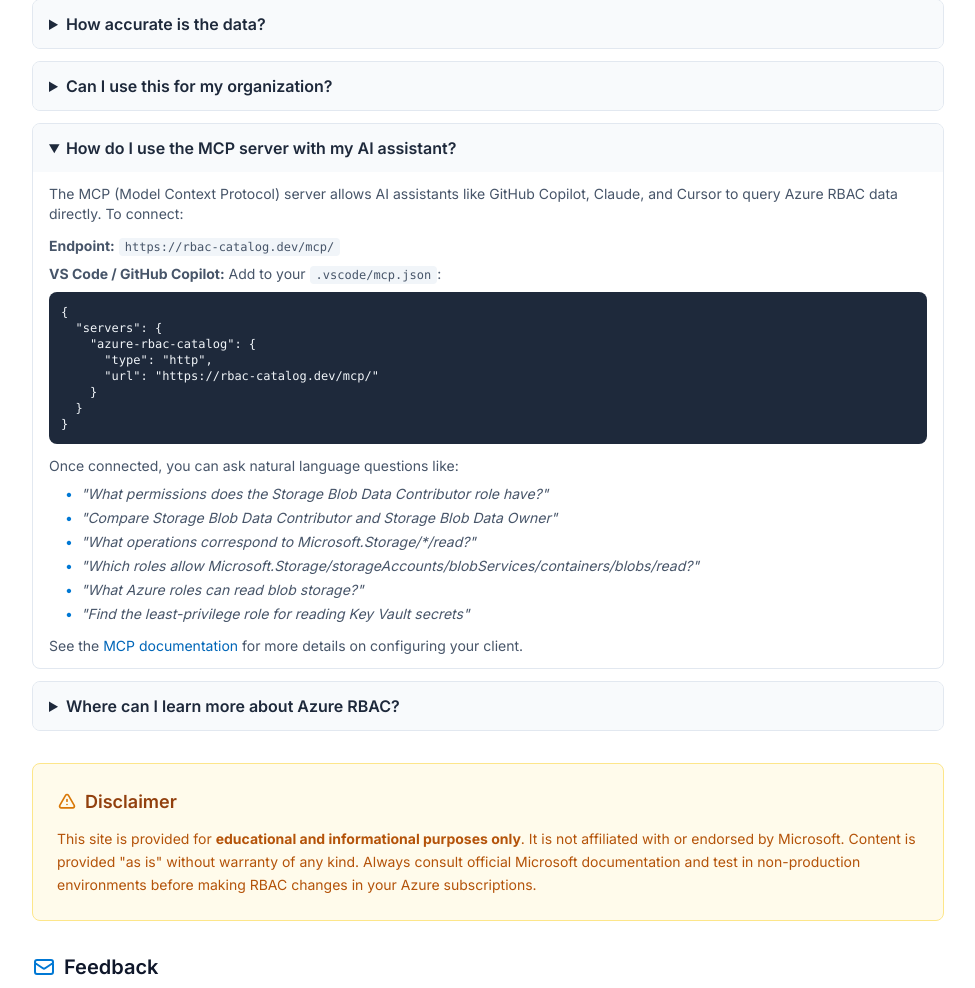
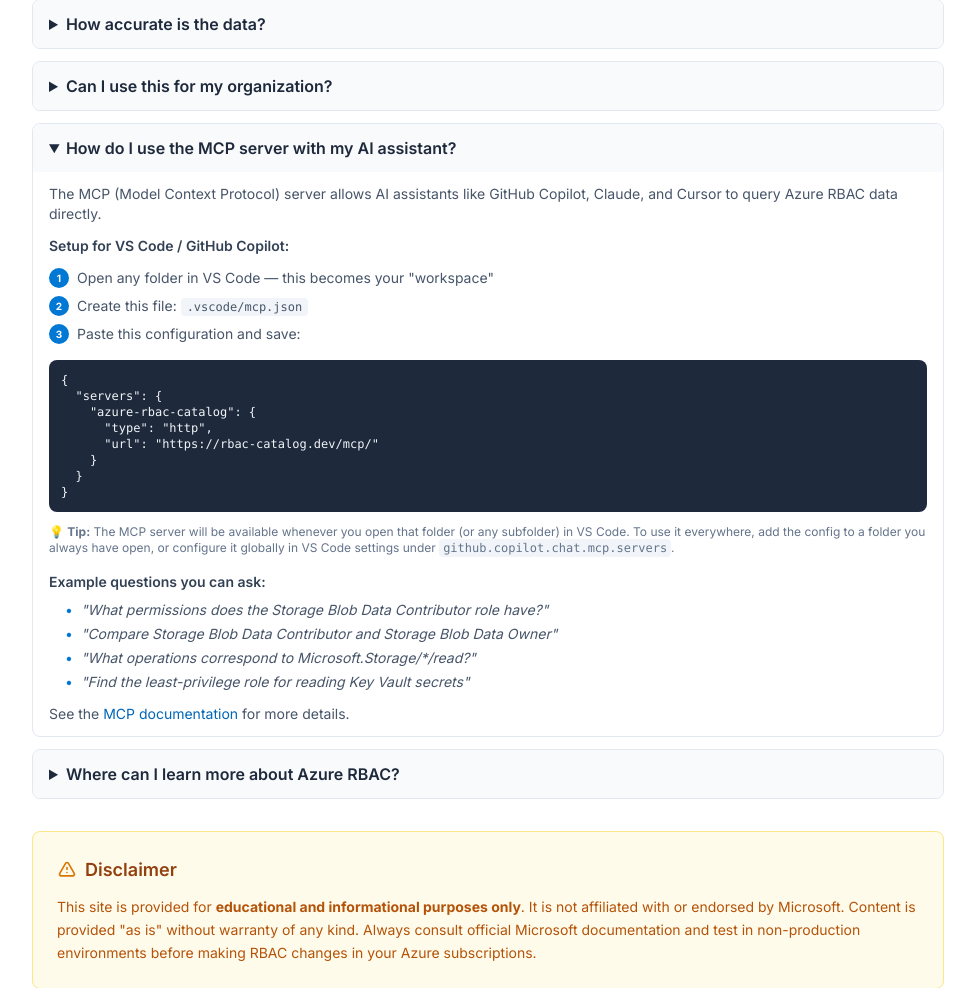
Before and after one commit to atomassi/rbac-catalog, a Python web app: template azurerbac/web/templates/about.html in a window 1280 px wide, after a click on "How do I use the MCP server with my AI assistant?". Shown: the part 1165-2153 px from the top of the page, without its empty margins (152-1127 px from the left). Run offline with Jinja, Linux system fonts and the light colour scheme; the template is opened without the code that fills it, so the values that code supplies are empty; some libraries are stand-ins or nearby versions.

Commit message:
Improve MCP server setup guide in About page

```diff
--- a/azurerbac/web/templates/about.html
+++ b/azurerbac/web/templates/about.html
@@ -329,9 +329,23 @@
                             <details class="border border-slate-200 rounded-lg overflow-hidden">
                                 <summary class="bg-slate-50 px-4 py-3 cursor-pointer font-semibold text-slate-800 hover:bg-slate-100 transition-colors">How do I use the MCP server with my AI assistant?</summary>
                                 <div class="px-4 py-3 text-sm text-slate-600">
-                                    <p class="mb-3">The MCP (Model Context Protocol) server allows AI assistants like GitHub Copilot, Claude, and Cursor to query Azure RBAC data directly. To connect:</p>
-                                    <p class="mb-2"><strong>Endpoint:</strong> <code class="bg-slate-100 px-1.5 py-0.5 rounded text-xs">https://rbac-catalog.dev/mcp/</code></p>
-                                    <p class="mb-2"><strong>VS Code / GitHub Copilot:</strong> Add to your <code class="bg-slate-100 px-1.5 py-0.5 rounded text-xs">.vscode/mcp.json</code>:</p>
+                                    <p class="mb-3">The MCP (Model Context Protocol) server allows AI assistants like GitHub Copilot, Claude, and Cursor to query Azure RBAC data directly.</p>
+
+                                    <p class="mb-3 font-semibold text-slate-700">Setup for VS Code / GitHub Copilot:</p>
+                                    <div class="space-y-2 mb-4">
+                                        <div class="flex items-center">
+                                            <span class="flex-shrink-0 w-5 h-5 bg-azure-500 text-white text-[10px] font-bold rounded-full inline-flex items-center justify-center mr-2">1</span>
+                                            <span>Open any folder in VS Code — this becomes your "workspace"</span>
+                                        </div>
+                                        <div class="flex items-center">
+                                            <span class="flex-shrink-0 w-5 h-5 bg-azure-500 text-white text-[10px] font-bold rounded-full inline-flex items-center justify-center mr-2">2</span>
+                                            <span>Create this file: <code class="bg-slate-100 px-1.5 py-0.5 rounded text-xs font-mono">.vscode/mcp.json</code></span>
+                                        </div>
+                                        <div class="flex items-center">
+                                            <span class="flex-shrink-0 w-5 h-5 bg-azure-500 text-white text-[10px] font-bold rounded-full inline-flex items-center justify-center mr-2">3</span>
+                                            <span>Paste this configuration and save:</span>
+                                        </div>
+                                    </div>
                                     <pre class="bg-slate-800 text-slate-100 p-3 rounded-lg text-xs overflow-x-auto mb-3"><code>{
   "servers": {
     "azure-rbac-catalog": {
@@ -340,16 +354,16 @@
     }
   }
 }</code></pre>
-                                    <p class="mb-2">Once connected, you can ask natural language questions like:</p>
+                                    <p class="mb-4 text-xs text-slate-500">💡 <strong>Tip:</strong> The MCP server will be available whenever you open that folder (or any subfolder) in VS Code. To use it everywhere, add the config to a folder you always have open, or configure it globally in VS Code settings under <code class="bg-slate-100 px-1 py-0.5 rounded">github.copilot.chat.mcp.servers</code>.</p>
+
+                                    <p class="mb-2 font-semibold text-slate-700">Example questions you can ask:</p>
                                     <ul class="ml-4 space-y-1 mb-3">
                                         <li class="flex items-start"><span class="text-azure-500 mr-2">•</span><em>"What permissions does the Storage Blob Data Contributor role have?"</em></li>
                                         <li class="flex items-start"><span class="text-azure-500 mr-2">•</span><em>"Compare Storage Blob Data Contributor and Storage Blob Data Owner"</em></li>
                                         <li class="flex items-start"><span class="text-azure-500 mr-2">•</span><em>"What operations correspond to Microsoft.Storage/*/read?"</em></li>
-                                        <li class="flex items-start"><span class="text-azure-500 mr-2">•</span><em>"Which roles allow Microsoft.Storage/storageAccounts/blobServices/containers/blobs/read?"</em></li>
-                                        <li class="flex items-start"><span class="text-azure-500 mr-2">•</span><em>"What Azure roles can read blob storage?"</em></li>
                                         <li class="flex items-start"><span class="text-azure-500 mr-2">•</span><em>"Find the least-privilege role for reading Key Vault secrets"</em></li>
                                     </ul>
-                                    <p>See the <a href="https://modelcontextprotocol.io/docs" target="_blank" rel="noopener" class="text-azure-600 hover:underline">MCP documentation</a> for more details on configuring your client.</p>
+                                    <p>See the <a href="https://modelcontextprotocol.io/docs" target="_blank" rel="noopener" class="text-azure-600 hover:underline">MCP documentation</a> for more details.</p>
                                 </div>
                             </details>
                             <details class="border border-slate-200 rounded-lg overflow-hidden">
```
Also changed, not shown: README.md.
